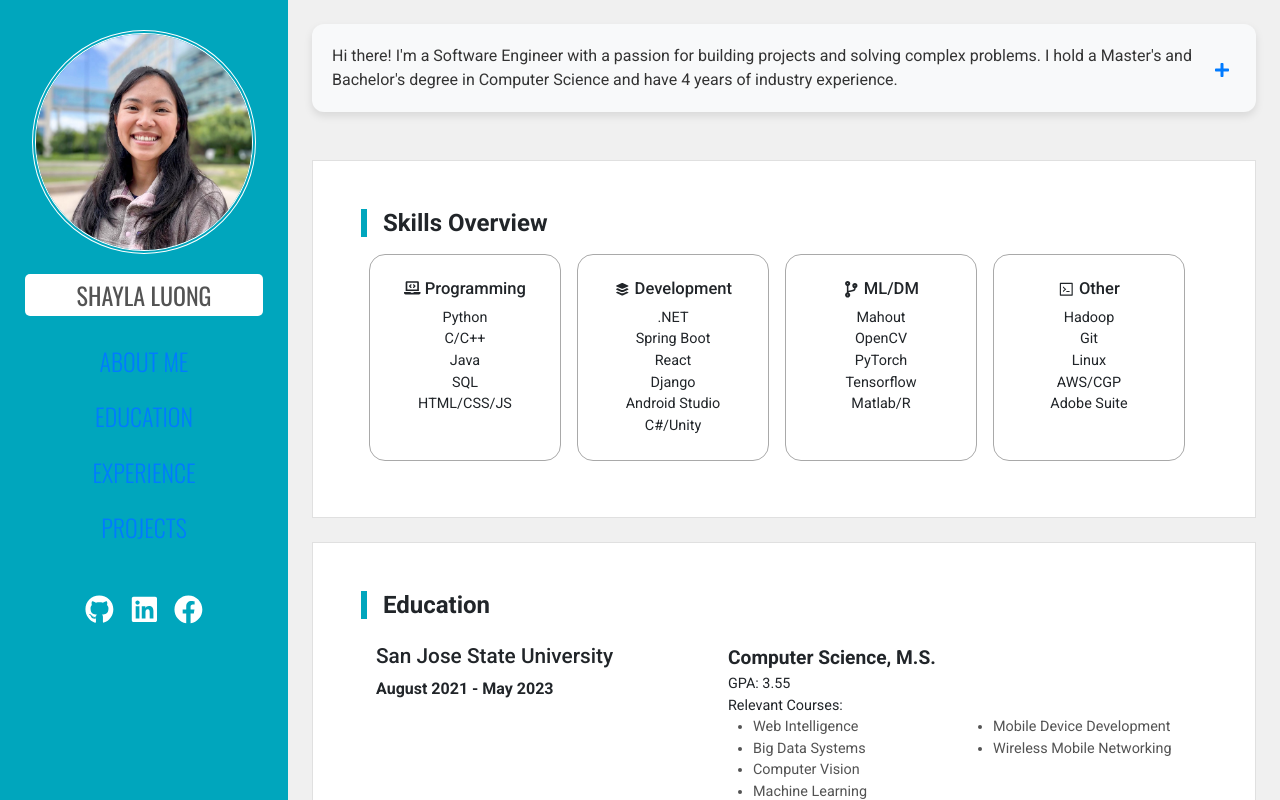
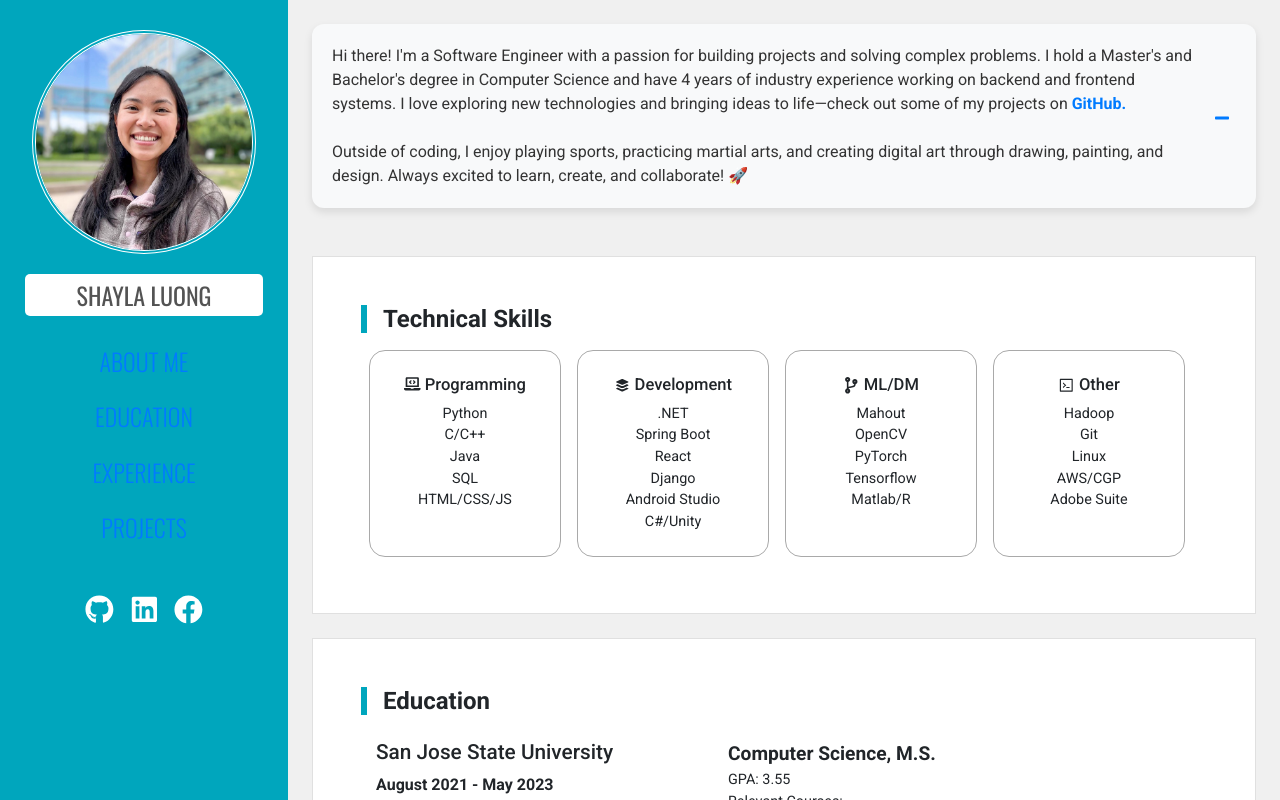
Before and after one commit to sluong-wf/sluong, a React (Create React App) app: page / in a window 1280 px wide. Shown: the top 800 px of the page. Built offline with nearby package versions, Linux system fonts and the light colour scheme.

Commit message:
Update content

```diff
--- a/src/components/IntroSection.js
+++ b/src/components/IntroSection.js
@@ -2,7 +2,7 @@ import React, { useState } from "react";
 import { FaPlus, FaMinus } from "react-icons/fa";
 
 const IntroSection = ({ name, title, info }) => {
-    const [expanded, setExpanded] = useState(false);
+    const [expanded, setExpanded] = useState(true);
 
     const shortBlurb = "Hi there! I'm a Software Engineer with a passion for building projects and solving complex problems. I hold a Master's and Bachelor's degree in Computer Science and have 4 years of industry experience.";
 
--- a/src/components/Projects.js
+++ b/src/components/Projects.js
@@ -35,9 +35,8 @@ class Projects extends React.Component {
                 link: "https://sluong-wf.github.io/chefbot-ui/",
                 title: "ChefBot",
                 subtitle: "Personal Project",
-                text: `Trained a Convolutional Neural Network classification model that predicts ASL letters from images. Developed a kid-friendly,
-                    interactive web-based game that encourages kids to learn the ASL alphabet by incorporating the trained
-                    model and real-time webcam feed.`,
+                text: `ChefBot is an AI-powered recipe generator that leverages OpenAI's language models to create personalized recipes based on user input.
+                It combines modern web technologies to deliver an interactive and engaging cooking assistant.`,
                 github: "https://github.com/sluong-wf/chefbot-ui",
                 tags: ["OpenAI API","Flask","Python","HTML","CSS","JavaScript"]
             },
--- a/src/components/Skills.js
+++ b/src/components/Skills.js
@@ -1,17 +1,15 @@
 import React from 'react';
 import { Container, Row, Col } from 'react-bootstrap'
 
-import { FaTabletAlt, FaLaptopCode, FaMobileAlt, FaCodeBranch } from "react-icons/fa";
-import { MdDeveloperMode } from "react-icons/md";
+import { FaLaptopCode, FaCodeBranch } from "react-icons/fa";
 import { IoIosApps } from "react-icons/io";
 import { AiOutlineCode } from "react-icons/ai"
-
 
 export default class Skills extends React.Component {
     render() {
         return (
             <div className="skills-section content-section-container">
-                <h2 className="section-title font-weight-bold">Skills Overview</h2>
+                <h2 className="section-title font-weight-bold">Technical Skills</h2>
                 <Container>
                     <Row>
                         <Col className="skill-col">
```
